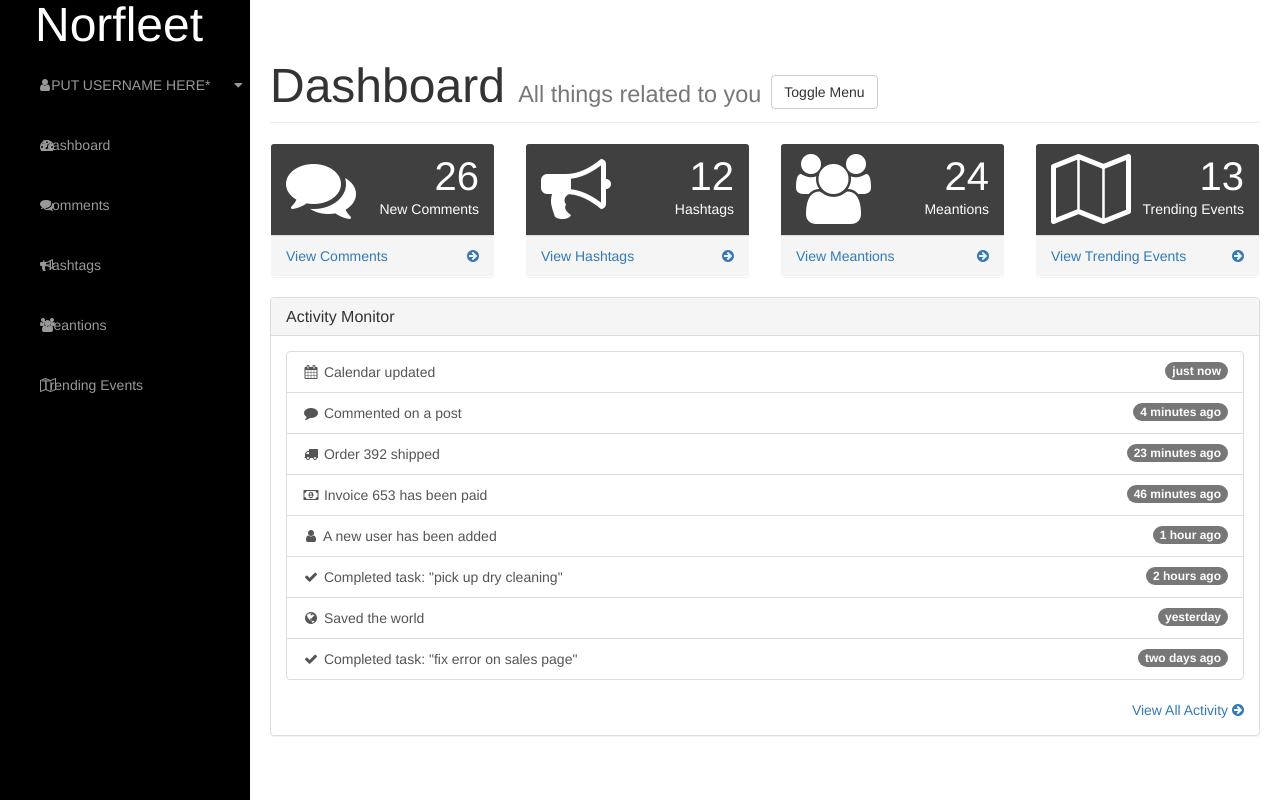
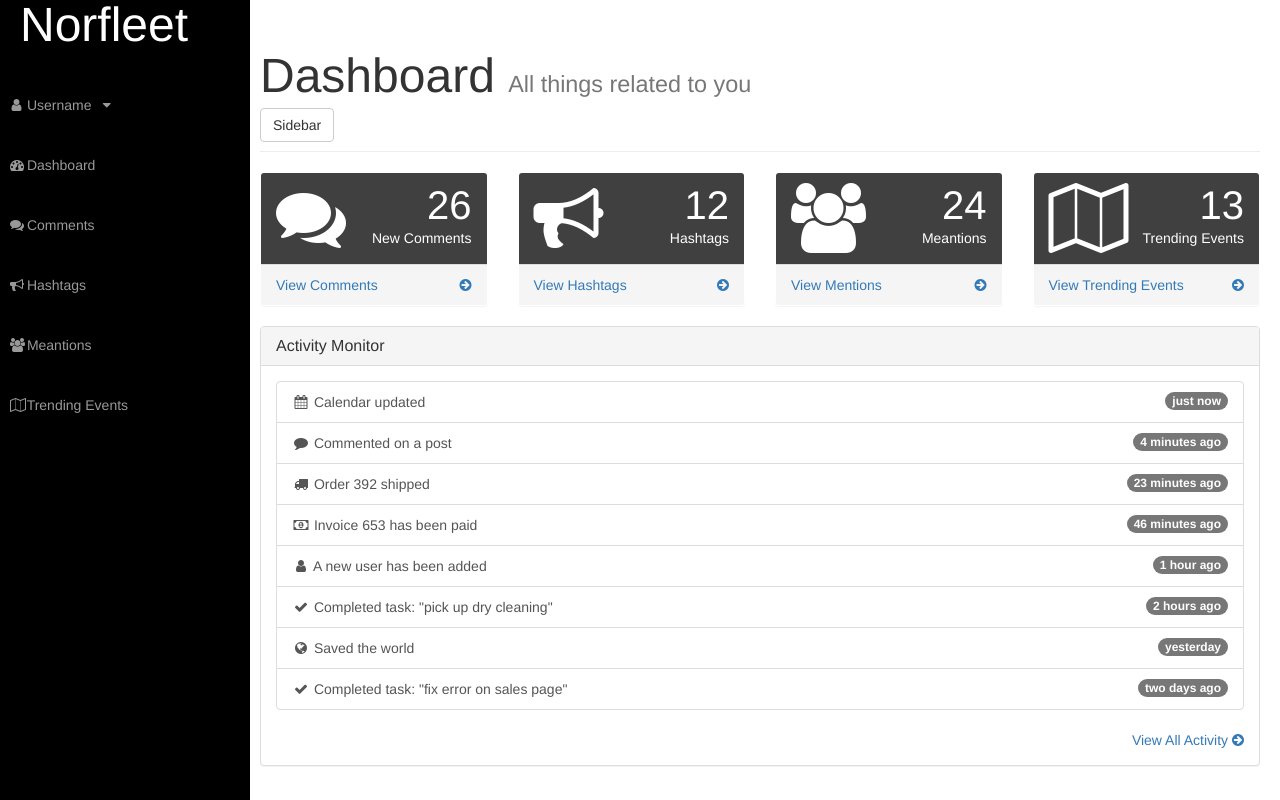
Before and after one commit to UCC-SMD/Norfleet, a PHP site: page / in a window 1280 px wide. Run offline with PHP 8.4, Linux system fonts and the light colour scheme; some libraries are stand-ins or nearby versions.

Commit message:
Fixed Font Awesome Icons not loading. Started Deciphering sidebar CSS

```diff
--- a/css/simple-sidebar.css
+++ b/css/simple-sidebar.css
@@ -11,7 +11,7 @@
     -webkit-transition: all 0.5s ease;
     -moz-transition: all 0.5s ease;
     -o-transition: all 0.5s ease;
-    transition: all 0.5s ease;
+    transition: all 0.3s ease;
 }
 
 #wrapper.toggled {
@@ -22,7 +22,7 @@
     z-index: 1000;
     position: fixed;
     left: 250px;
-    width: 0;
+    width: ;
     height: 100%;
     margin-left: -250px;
     overflow-y: auto;
@@ -36,6 +36,8 @@
 #wrapper.toggled #sidebar-wrapper {
     width: 250px;
 }
+
+
 
 #page-content-wrapper {
     width: 100%;
@@ -55,12 +57,16 @@
     top: 0;
     width: 250px;
     margin: 0;
+    /*Padding that controls how far the content of the sidebar is form the left of the navbar*/
     padding: 0;
+    /*Don't touch this*/
     list-style: none;
 }
 
 .sidebar-nav li {
-    text-indent: 20px;
+    /*Also controls how far the sidebar items are from the right side of the sidebar*/
+    text-indent: 5px;
+    /*Change this sometime soon! Very important in filling un-used sidebar space*/
     line-height: 40px;
 }
 
@@ -82,7 +88,8 @@
 }
 
 .sidebar-nav > .sidebar-brand {
-    height: 65px;
+    /*Distance between the top of the sidebar and the title of the sidebar*/
+    height: 85px;
     font-size: 18px;
     line-height: 60px;
 }
@@ -96,25 +103,35 @@
     background: none;
 }
 
+
+
 @media(min-width:768px) {
     #wrapper {
+        /*Controls the ammount of space between the top of the wrapper and the top of the browser window*/
+        padding-top: 0px;
+        /*Controls the ammount of space between the right of the wrapper and the right side of the browser window*/
+        padding-right: 10px;
+        /*Controls the ammount of whitespace to the right when the navbar is extended. (Default 250)*/
         padding-left: 250px;
     }
 
     #wrapper.toggled {
+      /*Controls the ammount of white-space when the sidebar is contracted. Default (0) */
         padding-left: 0;
     }
 
     #sidebar-wrapper {
+      /*Try and set to 200 at some point*/
         width: 250px;
     }
 
     #wrapper.toggled #sidebar-wrapper {
+      /*Don't touch this. It should stay at 0*/
         width: 0;
     }
 
     #page-content-wrapper {
-        padding: 20px;
+        padding: 10px;
         position: relative;
     }
 
--- a/index.php
+++ b/index.php
@@ -54,41 +54,44 @@
                      <a class="navbar-brand" href="index.php">  <font size="10" color="white"> Norfleet </font>  </a>
                  </li>
                  <li>
-                     <a href="javascript:;" data-toggle="collapse" data-target="#demo"><i class="fa fa-fw fa-user"></i> * PUT USERNAME HERE* <i class="fa fa-fw fa-caret-down"></i></a>
+                     <a href="javascript:;" data-toggle="collapse" data-target="#demo">
+                         <i class="fa fa-fw fa-user"></i>  Username <i class="fa fa-fw fa-caret-down"></i>
+                       <br>
+                     </a>
                      <ul id="demo" class="collapse">
                          <li>
-                             <a href="#"><i class="fa fa-fw fa-user"></i> Profile </a>
+                             <a href="#"> <span class="fa fa-fw fa-user"></span> Profile </a>
                          </li>
                          <li>
-                             <a href="#"><i class="fa fa-fw fa-envelope"></i> Inbox </a>
+                             <a href="#"> <i class="fa fa-fw fa-envelope"></i>Inbox </a>
                          </li>
                          <li>
-                             <a href="#"><i class="fa fa-fw fa-gear"></i> Settings  </a>
+                             <a href="#"> <i class="fa fa-fw fa-gear"></i> Settings  </a>
                          </li>
                          <li>
-                             <a href="#"><i class="fa fa-fw fa-power-off"></i> Log Out </a>
+                             <a href="#"> <i class="fa fa-fw fa-power-off"></i> Log Out </a>
                          </li>
                      </ul>
                  </li>
                  <br>
                  <li class="active">
-                     <a href="index.php"><i class="fa fa-fw fa-dashboard"></i> Dashboard</a>
+                     <a href="index.php"> <i class="fa fa-fw fa-dashboard"></i> Dashboard</a>
                  </li>
                  <br>
                  <li>
-                     <a href="charts.html"><i class="fa fa-fw fa-comments"></i> Comments </a>
+                     <a href="charts.html"> <i class="fa fa-fw fa-comments"></i> Comments </a>
                  </li>
                  <br>
                  <li>
-                     <a href="charts.html"><i class="fa fa-fw fa-bullhorn"></i> Hashtags </a>
+                     <a href="charts.html"> <i class="fa fa-fw fa-bullhorn"></i> Hashtags </a>
                  </li>
                  <br>
                  <li>
-                     <a href="tables.html"><i class="fa fa-fw fa-users"></i> Meantions </a>
+                     <a href="tables.html"> <i class="fa fa-fw fa-users"></i> Meantions </a>
                  </li>
                  <br>
                  <li>
-                     <a href="forms.html"><i class="fa fa-fw fa-map-o"></i> Trending Events</a>
+                     <a href="forms.html"> <i class="fa fa-fw fa-map-o"></i> Trending Events</a>
                  </li>
              </ul>
          </div>
@@ -100,7 +103,10 @@
                  <div class="row">
                      <div class="col-lg-12">
                          <h1>Simple Sidebar</h1>
-                         <p>This template has a responsive menu toggling system. The menu will appear collapsed on smaller screens, and will appear non-collapsed on larger screens. When toggled using the button below, the menu will appear/disappear. On small screens, the page content will be pushed off canvas.</p>
+                         <p>This template has a responsive menu toggling system.
+                         The menu will appear collapsed on smaller screens, and will appear non-collapsed on larger screens.
+                         When toggled using the button below, the menu will appear/disappear.
+                         On small screens, the page content will be pushed off canvas.</p>
                          <p>Make sure to keep all page content within the <code>#page-content-wrapper</code>.</p>
                          <a href="#menu-toggle" class="btn btn-default" id="menu-toggle">Toggle Menu</a>
                      </div>
@@ -111,7 +117,14 @@
                          <div class="col-lg-12">
                              <h1 class="page-header">
                                  <font size="12">Dashboard </font><small>All things related to you</small>
-																 <right> <a href="#menu-toggle" class="btn btn-default" id="menu-toggle">Toggle Menu</a> </right>
+                                 <!-- <right>
+                                  <a href="#menu-toggle" class="btn btn-default" id="menu-toggle">Toggle Menu</a>
+                                 </right> -->
+                                 <div class="pageshift">
+                                   <right>
+                                     <a href="#menu-toggle" class="btn btn-default" id="menu-toggle">Sidebar</a>
+                                   </right>
+                                 </div>
                              </h1>
 
                              <!-- Mabey put an alert or something here. I really don't know -->
@@ -129,7 +142,8 @@
                          <div class="col-lg-12">
                              <div class="alert alert-info alert-dismissable">
                                  <button type="button" class="close" data-dismiss="alert" aria-hidden="true">&times;</button>
-                                 <i class="fa fa-info-circle"></i>  <strong>I am a banner alert</strong> Click here <a href="index.php" class="alert-link"> to reload the page!</a>
+                                 <i class="fa fa-info-circle"></i>  <strong>I am a banner alert</strong>
+                                 Click here <a href="index.php" class="alert-link"> to reload the page!</a>
                              </div>
                          </div>
                      </div> -->
@@ -198,7 +212,7 @@
                                  </div>
                                  <a href="#">
                                      <div class="panel-footer">
-                                         <span class="pull-left">View Meantions</span>
+                                         <span class="pull-left">View Mentions</span>
                                          <span class="pull-right"><i class="fa fa-arrow-circle-right"></i></span>
                                          <div class="clearfix"></div>
                                      </div>
@@ -229,6 +243,9 @@
                              </div>
                          </div>
                      </div>
+
+                     <!-- <div class="element">
+                      </div> -->
 
                          <div class="col-lg-13">
                              <div class="panel panel-default">
@@ -296,6 +313,9 @@
 
      <!-- Menu Toggle Script -->
      <script>
+
+    //  32 is JavaScript SpaceBar keycode
+
      $("#menu-toggle").click(function(e) {
          e.preventDefault();
          $("#wrapper").toggleClass("toggled");
```
Also changed, not shown: css/sb-admin.css (line endings or trailing spaces).
